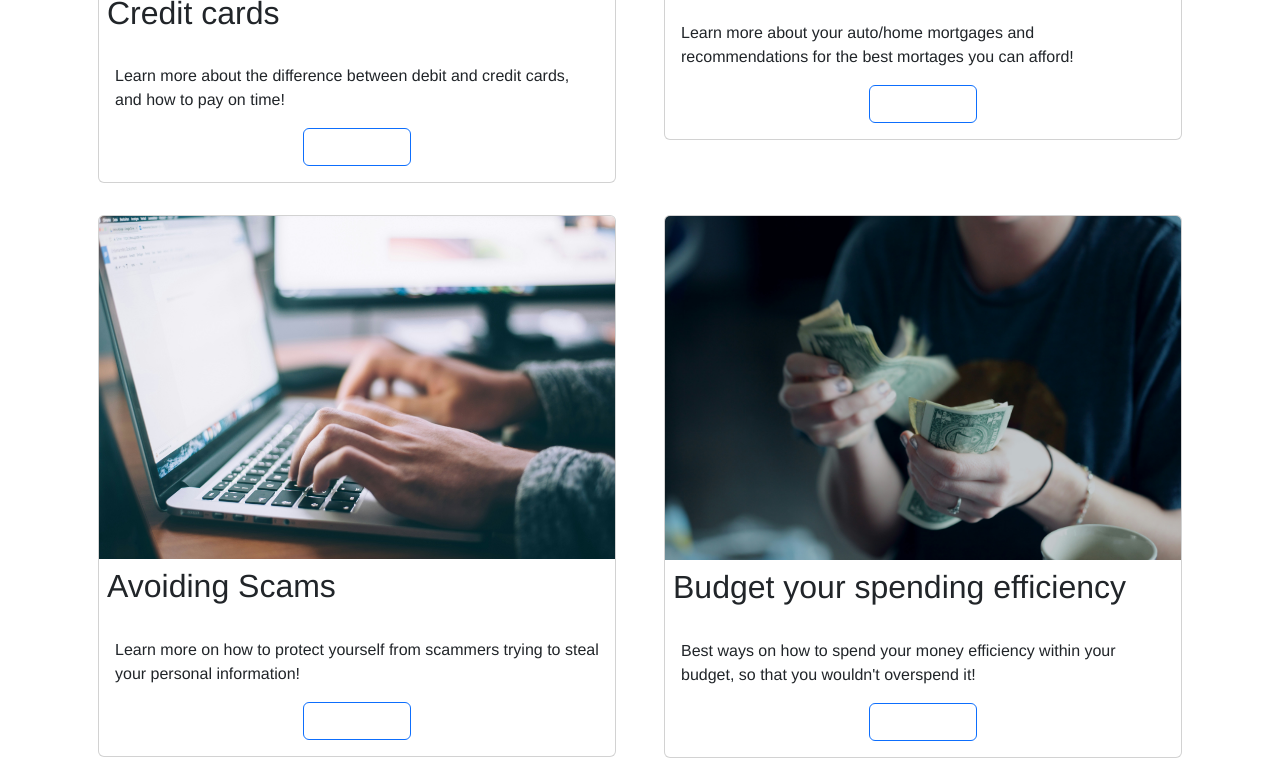
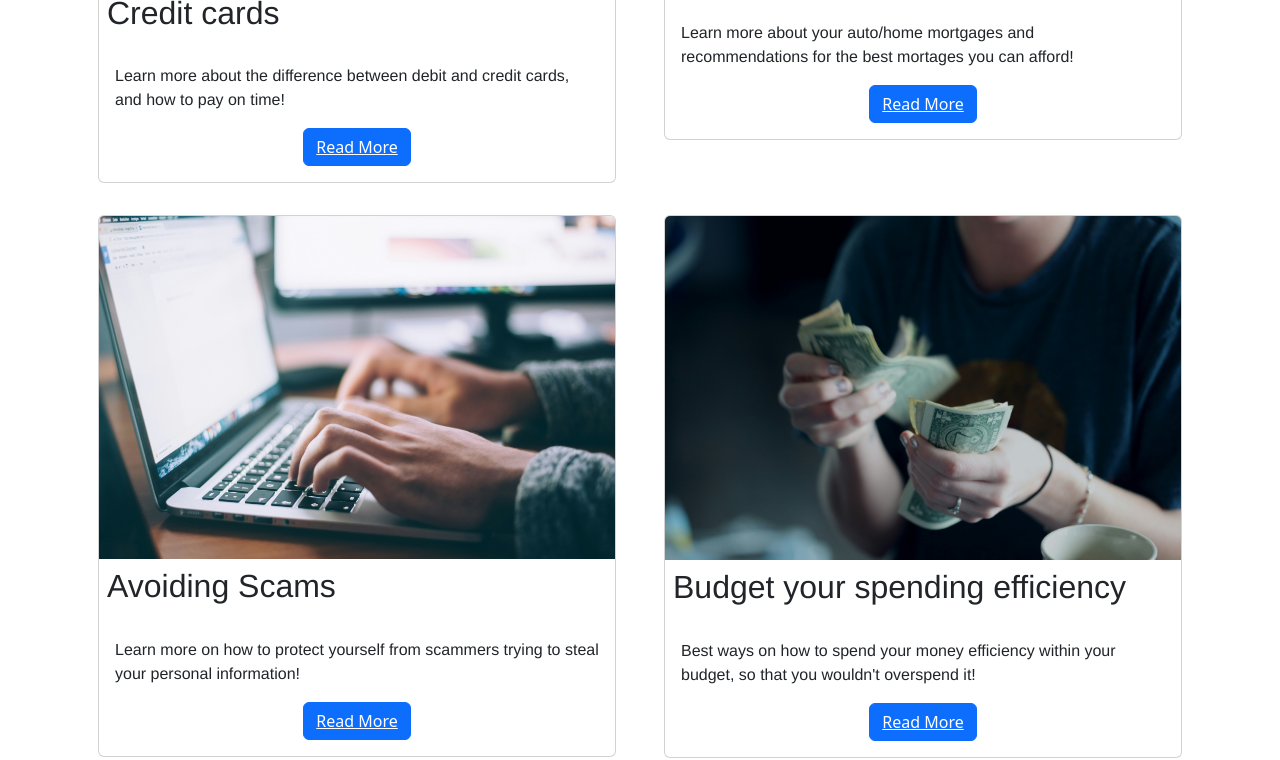
Before and after one commit to miicrs/cfa-primary-keys, a website: page HTML/index.html in a window 1280 px wide. Shown: the part 1274-2034 px from the top of the page. Drawn offline with nearby package versions, Linux system fonts and the light colour scheme.

Commit message:
Modified buttons in home page

```diff
--- a/HTML/index.html
+++ b/HTML/index.html
@@ -85,7 +85,7 @@
                             Learn more about the difference between debit and credit cards,
                             and how to pay on time!
                         </p>
-                        <button type="button" class="btn btn-outline-primary">
+                        <button type="button" class="btn btn-primary">
                            <a href="/HTML/credit-card.html" style="color:white;">Read More</a>
                         </button>
                     </div>
@@ -102,7 +102,7 @@
                             Learn more about your auto/home mortgages and recommendations
                             for the best mortages you can afford!
                         </p>
-                        <button type="button" class="btn btn-outline-primary">
+                        <button type="button" class="btn btn-primary">
                             <a href="/HTML/mortgage.html" style="color:white;">Read More</a>
                         </button>
                     </div>
@@ -121,7 +121,7 @@
                             Learn more on how to protect yourself
                             from scammers trying to steal your personal information!
                         </p>
-                        <button type="button" class="btn btn-outline-primary">
+                        <button type="button" class="btn btn-primary">
                             <a href="/HTML/avoiding-scams.html" style="color:white;">Read More</a>
                         </button>
                     </div>
@@ -138,7 +138,7 @@
                             Best ways on how to spend your money efficiency within your budget, so
                             that you wouldn't overspend it!
                         </p>
-                        <button type="button" class="btn btn-outline-primary">
+                        <button type="button" class="btn btn-primary">
                             <a href="/HTML/budget.html" style="color:white;">Read More</a>
                         </button>
                     </div>
```
